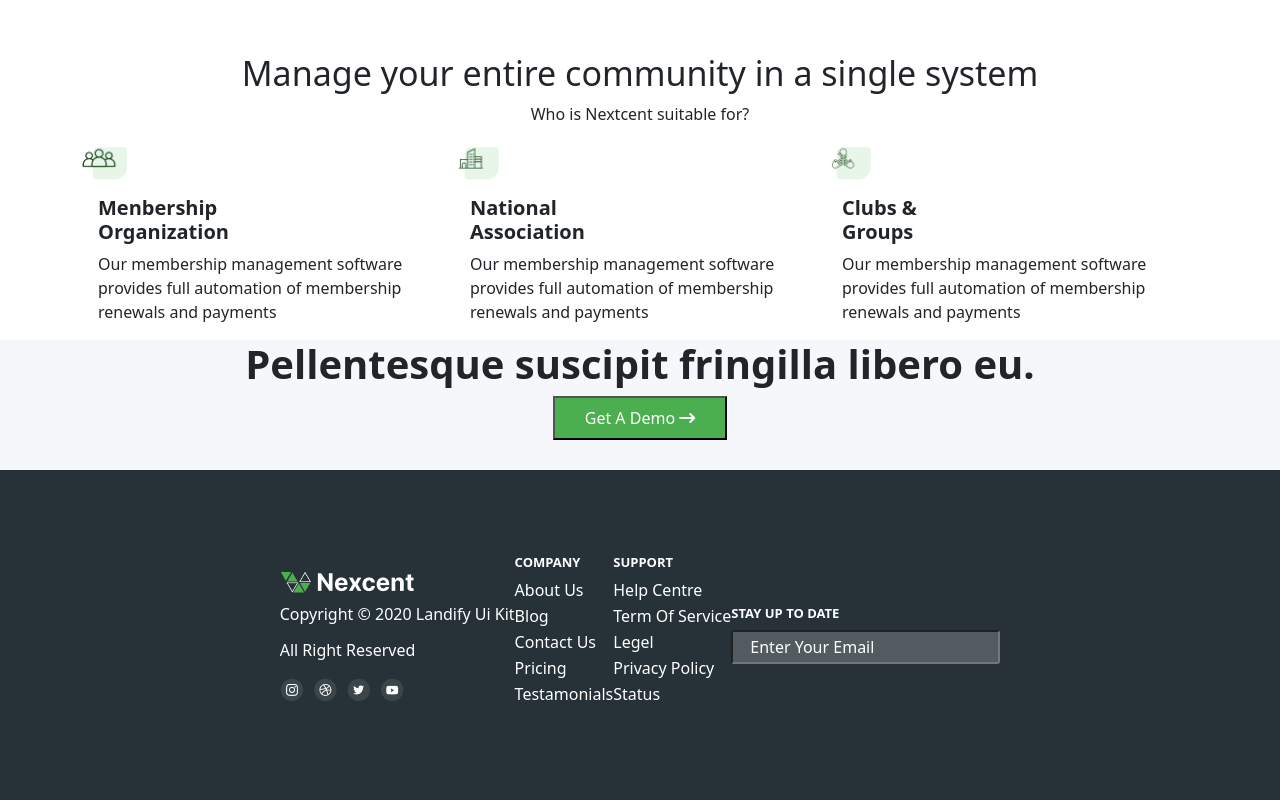
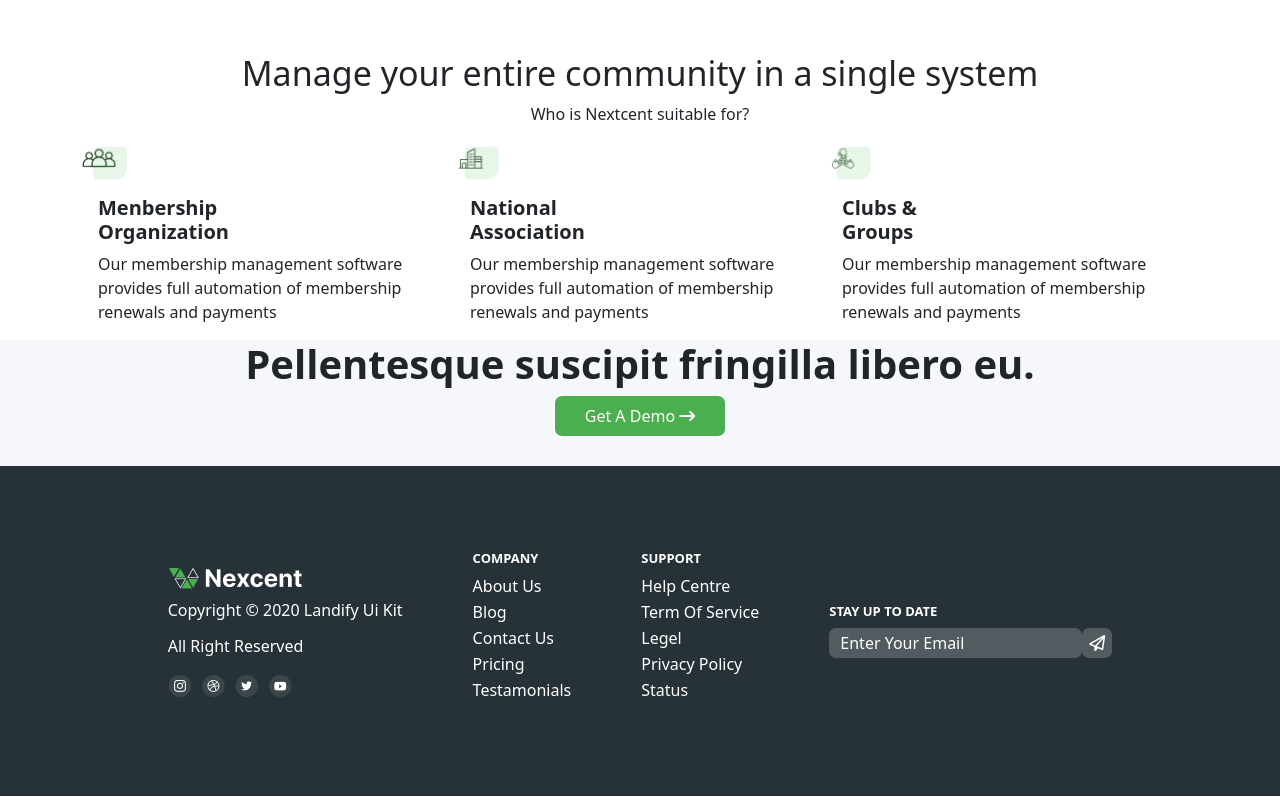
Before and after one commit to MuhammadSaad78611/hackkathon-batch15, a plain HTML site: page index.html in a window 1280 px wide. Shown: the part 1229-2029 px from the top of the page. Drawn offline with nearby package versions, Linux system fonts and the light colour scheme.

Commit message:
final project

```diff
--- a/index.html
+++ b/index.html
@@ -170,7 +170,7 @@
           </div>
           <div class="content-4">
             <h4>stay up to date</h4>
-            <input type="text" placeholder="enter your email">
+            <input type="text" placeholder="enter your email"><i class="fa-sharp fa-regular fa-paper-plane"></i>
           </div>
         </div>
       </div>
--- a/style.css
+++ b/style.css
@@ -117,9 +117,6 @@ width: 500px;
 .card-img-top{
     width: 45px;
     height: 38px;
-}
-
-.card img{
     text-align: center;
 }
 
@@ -143,21 +140,17 @@ width: 500px;
 }
 
 .content h1{
-    /* display: flex;
-    justify-content: center;
-    align-items: center; */
     font-weight: bold;
 }
 
 .btn-demo{
-    /* display: flex;
-    justify-content: center;
-    align-items: center; */
     color: white;
     background-color: #4CAF4F;
     padding: 8px 30px;
     text-transform: capitalize;
     margin-bottom: 30px;
+    border:none;
+    border-radius: 7px;
 
     i{
         text-align: center;
@@ -169,14 +162,17 @@ width: 500px;
     width: 100%;
     height: 330px;
     display: flex;
-    justify-content: center;
+    justify-content: space-evenly;
     align-items: center;
+    gap: 33px;
+
 }
 
 .ftr-content{
     display: flex;
-    justify-content: center;
+    justify-content: space-evenly;
     align-items: center;
+    gap: 70px;
 }
 
 .content-1 p {
@@ -228,8 +224,9 @@ text-transform: capitalize;
 .content-4 input{
     background-color: #515b60;
     color: #fff;
-    padding: 3px 17px;
-    border-radius: 3px;
+    padding: 3px 11px;
+    border: none;
+    border-radius: 7px;
 }
 
 input::placeholder{
@@ -237,6 +234,13 @@ input::placeholder{
     text-transform: capitalize;
 }
 
+ .content-4 i{
+    background-color: #515b60;
+    color: #fff;
+    padding: 7px;
+    border-radius: 7px;
+}
+
 .content-4 input:focus{
     outline: none;
 }
```
